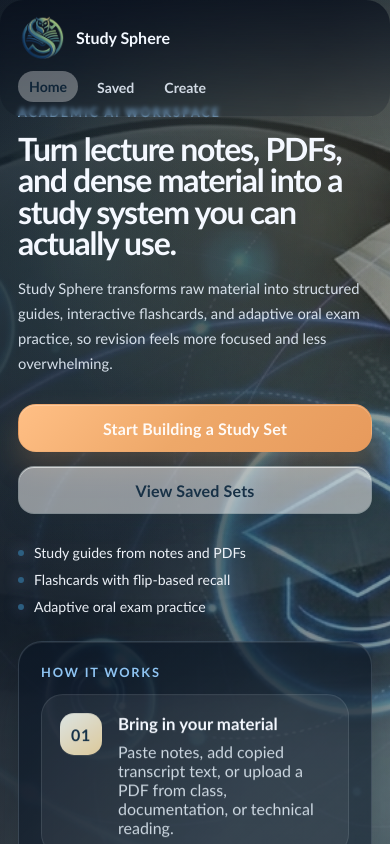
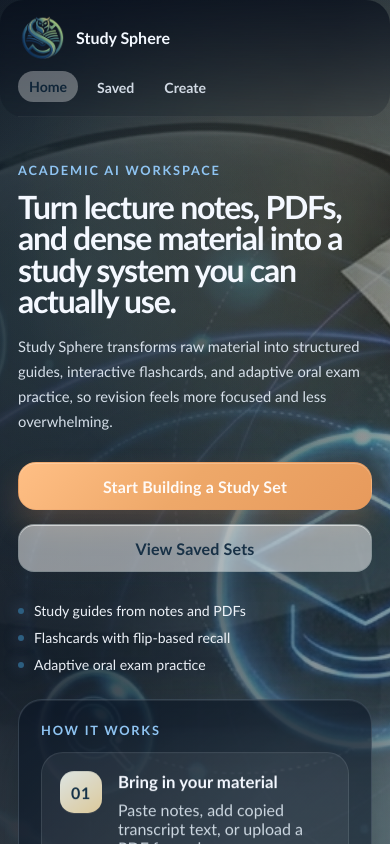
Before and after one commit to maxxii22/Automated-Study-System, a React (Vite) app in the folder client/: page / in a window 390 px wide. Shown: the top 844 px of the page. Built offline with nearby package versions, Linux system fonts and the light colour scheme; no server answers.

Commit message:
Fix mobile landing hero spacing

```diff
--- a/client/src/styles.css
+++ b/client/src/styles.css
@@ -1363,7 +1363,7 @@ h1 {
   .landing-hero-inner {
     grid-template-columns: 1fr;
     gap: 26px;
-    padding: 112px 24px 40px;
+    padding: 144px 24px 40px;
   }
 
   .landing-showcase {
@@ -1498,7 +1498,11 @@ h1 {
   }
 
   .landing-hero-inner {
-    padding: 104px 18px 30px;
+    padding: 156px 18px 30px;
+  }
+
+  .landing-copy .eyebrow {
+    margin-top: 6px;
   }
 
   .landing-section {
```
